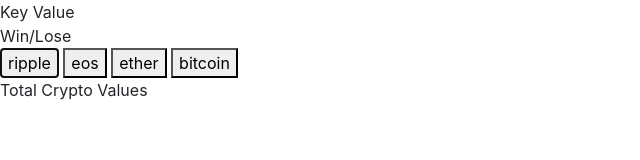
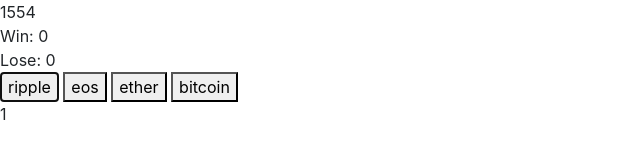
Before and after one commit to simonnguyen3054/unit-4-game, a plain HTML site: page index.html in a window 1280 px wide. Both pictures are taken after a click on the button "ripple". Shown: the whole page, without its empty margins (0-640 px from the left). Drawn offline with nearby package versions, Linux system fonts and the light colour scheme.

Commit message:
player now can play the game. Need to figure out how to reset the game

```diff
--- a/assets/javascript/game.js
+++ b/assets/javascript/game.js
@@ -2,7 +2,6 @@
 //Add four buttons to html
 //Each button should have data attribute of value to store the value as it gets updated every game
 //Give button an id calls 'crypto'
-
 
 //Each crypto has four different value every game
 //Each crypto should have an array of 4 values rounded to the dollar
@@ -13,7 +12,6 @@
 //Randomly select any value from the array
 //store the sum of it to a variable
 //The key value should always be in the range of $1156 to $4454 (the sum of the smallest number to the sum of the largest number in the arrays)
-
 
 //There is one key value to match from the sum of the 4 crypto's value
 //Randomly select the number in each array first
@@ -38,34 +36,80 @@
 
 //Get the value of each crypto
 var rippleArr = [1, 3, 5, 7],
-    eosArr = [2, 4, 6, 8],
-    etherArr = [100, 200, 300, 400],
-    bitcoinArr = [1000, 2000, 3000, 4000];
+  eosArr = [2, 4, 6, 8],
+  etherArr = [20, 50, 100, 500],
+  bitcoinArr = [1000, 2000, 3000, 4000];
 
-var rippleVal = rippleArr[Math.floor(Math.random() * rippleArr.length)],
-    eosVal = eosArr[Math.floor(Math.random() * eosArr.length)],
-    etherVal = etherArr[Math.floor(Math.random() * etherArr.length)],
-    bicoinVal = bitcoinArr[Math.floor(Math.random() * bitcoinArr.length)];
+var rippleVal, eosVal, etherVal, bicoinVal;
+var randomNum;
+var targetVal = '';
+var totalCryptoVal = 0;
+var win = 0;
+var lose = 0;
+var statusSpan = $("<div>");
 
-//Update data-value
-$('#ripple').attr('data-value', rippleVal);
-$('#eos').attr('data-value', eosVal);
-$('#ether').attr('data-value', etherVal);
-$('#bitcoin').attr('data-value', bicoinVal);
-
-//to get the target value
-var randomNum;
-var targetVal = "";
+//generate target value initially when game starts and display to the user
 for (var i = 0; i < 4; i++) {
   randomNum = [Math.ceil(Math.random() * 5)];
   targetVal = targetVal + randomNum;
+  $("#targetValue").text(targetVal);
 }
-console.log('target', targetVal);
+
+function resetGame() {
+
+
+  //randomly pick a value
+  // rippleVal = rippleArr[Math.floor(Math.random() * rippleArr.length)];
+  // eosVal = eosArr[Math.floor(Math.random() * eosArr.length)];
+  // etherVal = etherArr[Math.floor(Math.random() * etherArr.length)];
+  // bicoinVal = bitcoinArr[Math.floor(Math.random() * bitcoinArr.length)];
+
+  //Update data-value
+  // $("#ripple").attr("data-value", rippleVal);
+  // $("#eos").attr("data-value", eosVal);
+  // $("#ether").attr("data-value", etherVal);
+  // $("#bitcoin").attr("data-value", bicoinVal);
+
+  //generate target value
+  // for (var i = 0; i < 4; i++) {
+  //   randomNum = [Math.ceil(Math.random() * 5)];
+  //   targetVal = targetVal + randomNum;
+  // }
+
+  // //update the target value to the window
+
+  // $("#targetValue").text(targetVal);
+}
 
 function collect() {
   var button = $(this);
-  console.log(button.attr('data-value'));
+  var val = button.data("value");
+  //if targetVal == totalCrytoVal
+  //reset game
+  //else play game
 
+  if (targetVal == totalCryptoVal) {
+    resetGame();
+  } else {
+    totalCryptoVal = totalCryptoVal + val;
+
+    //update the total cryto value to the window
+    $("#totalCrytoValue").text(totalCryptoVal);
+
+    //compare totalcryptovalue to targetvalue
+    if (totalCryptoVal == targetVal) {
+      statusSpan.text("You Won!");
+      $("#status").prepend(statusSpan);
+      win++;
+      $("#win").text(win);
+
+    } else if (totalCryptoVal > targetVal) {
+      statusSpan.text("You Lost!");
+      $("#status").prepend(statusSpan);
+      lose++;
+      $("#lose").text(lose);
+    }
+  }
 }
 
-$(".crypto").on('click', collect);
+$(".crypto").on("click", collect);
--- a/index.html
+++ b/index.html
@@ -13,15 +13,18 @@
 
 <body>
   <div id="container">
-    <div id="targetValue">Key Value</div>
-    <div>Win/Lose</div>
+    <div id="targetValue"></div>
+    <div id="status">
+      <div>Win: <span id="win">0</span></div>
+      <div>Lose: <span id="lose">0</span></div>
+    </div>
     <div>
       <button id="ripple" type="button" data-value="1" class="crypto">ripple</button>
       <button id="eos" type="button" data-value="5" class="crypto">eos</button>
       <button id="ether" type="button" data-value="100" class="crypto">ether</button>
       <button id="bitcoin" type="button" data-value="1000" class="crypto">bitcoin</button>
     </div>
-    <div>Total Crypto Values</div>
+    <div id="totalCrytoValue"></div>
   </div>
 
 
```
